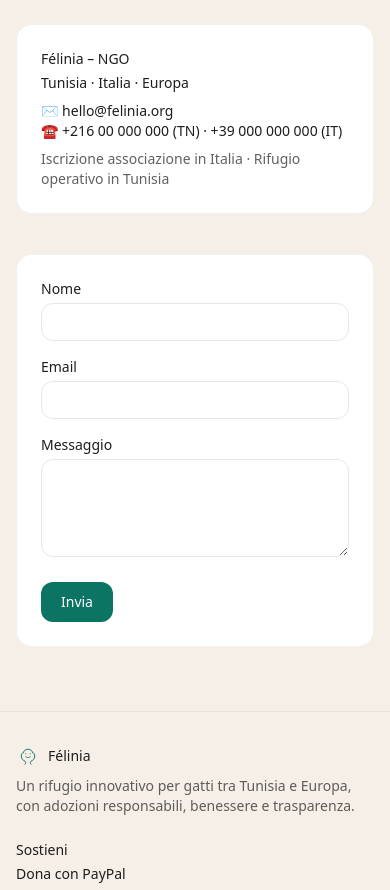
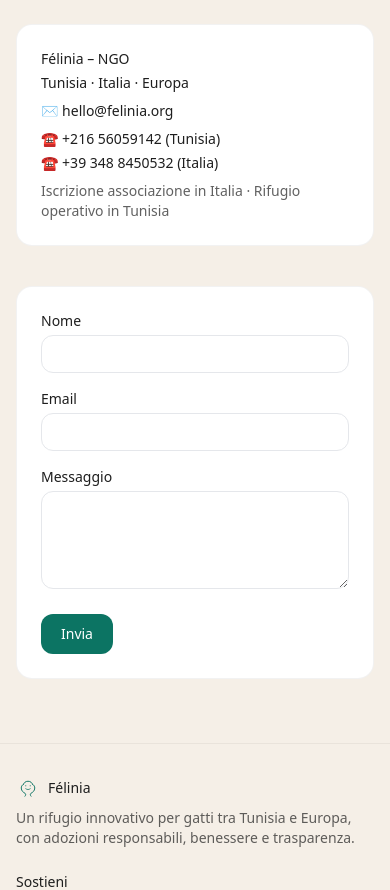
Before and after one commit to tunalpha/felinia, a React (Vite) app: page / in a window 390 px wide. Shown: the part 5461-6351 px from the top of the page. Built offline with nearby package versions, Linux system fonts and the light colour scheme.

Commit message:
Localize contact phone details

```diff
--- a/src/App.jsx
+++ b/src/App.jsx
@@ -59,6 +59,10 @@ const translations = {
     contact: {
       title: "Contattaci",
       subtitle: "Parliamone – rispondiamo in IT/FR/EN.",
+      phones: [
+        { label: "Tunisia", display: "+216 56059142", href: "+21656059142" },
+        { label: "Italia", display: "+39 348 8450532", href: "+393488450532" },
+      ],
       form: { name: "Nome", email: "Email", message: "Messaggio", send: "Invia" },
       legal: "Iscrizione associazione in Italia · Rifugio operativo in Tunisia",
     },
@@ -119,6 +123,10 @@ const translations = {
     contact: {
       title: "Contactez‑nous",
       subtitle: "Échangeons – réponses en FR/IT/EN.",
+      phones: [
+        { label: "Tunisie", display: "+216 56059142", href: "+21656059142" },
+        { label: "Italie", display: "+39 348 8450532", href: "+393488450532" },
+      ],
       form: { name: "Nom", email: "Email", message: "Message", send: "Envoyer" },
       legal: "Association enregistrée en Italie · Refuge opérant en Tunisie",
     },
@@ -179,6 +187,10 @@ const translations = {
     contact: {
       title: "Get in touch",
       subtitle: "Let's talk – replies in EN/IT/FR.",
+      phones: [
+        { label: "Tunisia", display: "+216 56059142", href: "+21656059142" },
+        { label: "Italy", display: "+39 348 8450532", href: "+393488450532" },
+      ],
       form: { name: "Name", email: "Email", message: "Message", send: "Send" },
       legal: "Association registered in Italy · Shelter operating in Tunisia",
     },
@@ -461,7 +473,18 @@ export default function FeliniaLanding() {
               <div className="font-medium">Félinia – NGO</div>
               <div className="mt-1">{t.location}</div>
               <div className="mt-2">✉️ hello@felinia.org</div>
-              <div className="">☎️ +216 00 000 000 (TN) · +39 000 000 000 (IT)</div>
+              <div className="mt-2 flex flex-col gap-1">
+                {t.contact.phones.map((phone) => (
+                  <a
+                    key={phone.href}
+                    href={`tel:${phone.href}`}
+                    className="hover:text-[#0C7463]"
+                    aria-label={`${phone.display} ${phone.label}`}
+                  >
+                    ☎️ {phone.display} ({phone.label})
+                  </a>
+                ))}
+              </div>
               <div className="mt-2 opacity-70">{t.contact.legal}</div>
             </div>
           </div>
```
